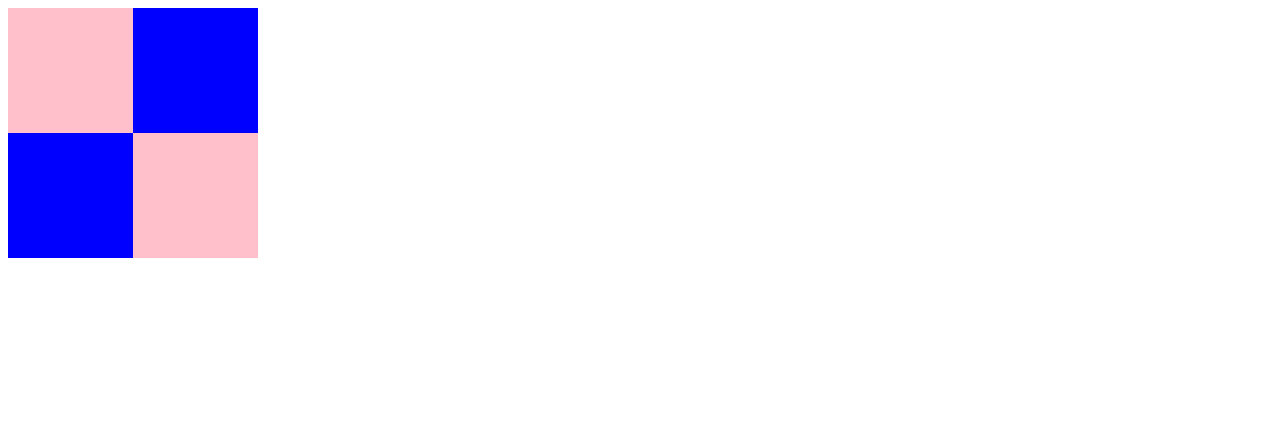
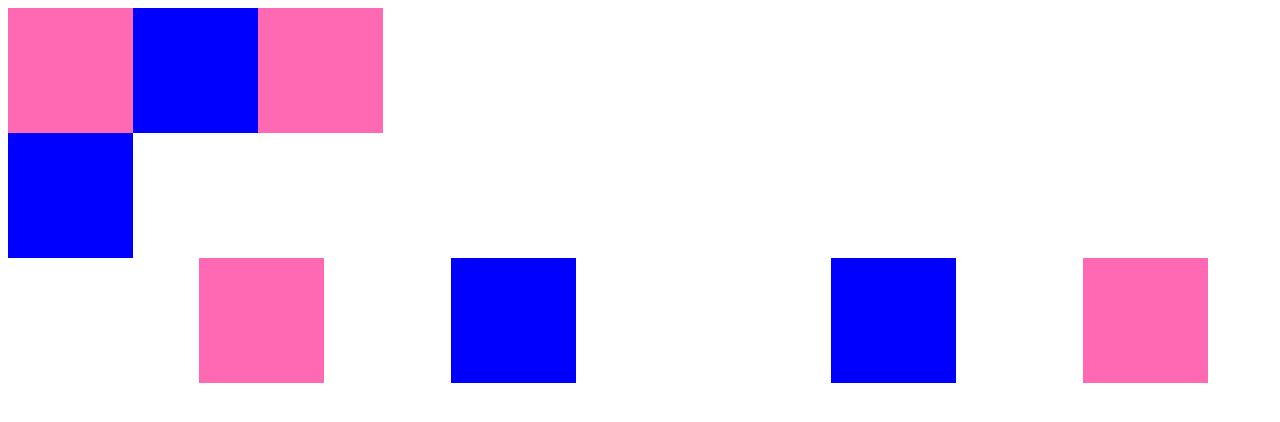
Before and after one commit to christianmbonet/abc-institute.com, a Gatsby site: page / in a window 1280 px wide. Built offline with nearby package versions, Linux system fonts and the light colour scheme; Gatsby itself is replaced by a stand-in of ours.

Commit message:
changed pink color and edited grid

```diff
--- a/src/components/index.css
+++ b/src/components/index.css
@@ -1,11 +1,14 @@
+
 .container {
     display: flex;
-    justify-content: space-between;
+    flex-direction: column;
+    min-height: 100vh;
+    position: relative;
 }
 
 .topRow {
     display: flex;
-    flex-direction: row;
+    align-content: space-around;
 }
 
 
@@ -13,7 +16,7 @@
     display: flex;
     height: 125px;
     width: 125px;
-    background-color: pink;
+    background-color: hotpink;
 }
 
 .firstBlue {
@@ -23,17 +26,15 @@
     background-color: blue;
 }
 
-.secondBlock {
+.topRight {
     display: flex;
-    flex-direction: column;
-    align-items: flex-end;
 }
 
 .secondPink {
     display: flex;
     height: 125px;
     width: 125px;
-    background-color: pink;
+    background-color: hotpink;
 }
 
 .secondBlue {
@@ -42,3 +43,46 @@
     width: 125px;
     background-color: blue;
 }
+
+.bottomRow {
+    display: flex;
+    justify-content: space-around;
+    align-content: space-between;
+}
+
+.bottomLeft {
+    display: flex;
+    flex-direction: column;
+}
+
+.thirdPink {
+    display: flex;
+    height: 125px;
+    width: 125px;
+    background-color: hotpink;
+}
+
+.thirdBlue {
+    display: flex;
+    height: 125px;
+    width: 125px;
+    background-color: blue;
+}
+
+.bottomRight {
+    display: flex;
+}
+
+.fourthBlue {
+    display: flex;
+    height: 125px;
+    width: 125px;
+    background-color: blue;
+}
+
+.fourthPink {
+    display: flex;
+    height: 125px;
+    width: 125px;
+    background-color: hotpink;
+}
--- a/src/pages/index.js
+++ b/src/pages/index.js
@@ -4,14 +4,22 @@ import './../components/index.css'
 export default function Home() {
   return <div className='container'>
     <div className='topRow'>
-    <div className='firstBlock'>
-      <div className='firstPink'></div>
-      <div className='firstBlue'></div>
+      <div className='topLeft'>
+        <div className='firstPink'></div>
+        <div className='firstBlue'></div>
+      </div>
+      <div className='topRight'>
+        <div className='secondBlue'></div>
+        <div className='secondPink'></div>
+      </div>
     </div>
-    <div className='secondBlock'>
-      <div className='secondBlue'></div>
-      <div className='secondPink'></div>
-    </div>
+    <div className='bottomRow'>
+        <div className='bottomLeft'></div>
+          <div className='thirdPink'></div>
+          <div className='thirdBlue'></div>
+        <div className='bottomRight'></div>
+          <div className='fourthBlue'></div>
+          <div className='fourthPink'></div>
     </div>
   </div>
 }
```
